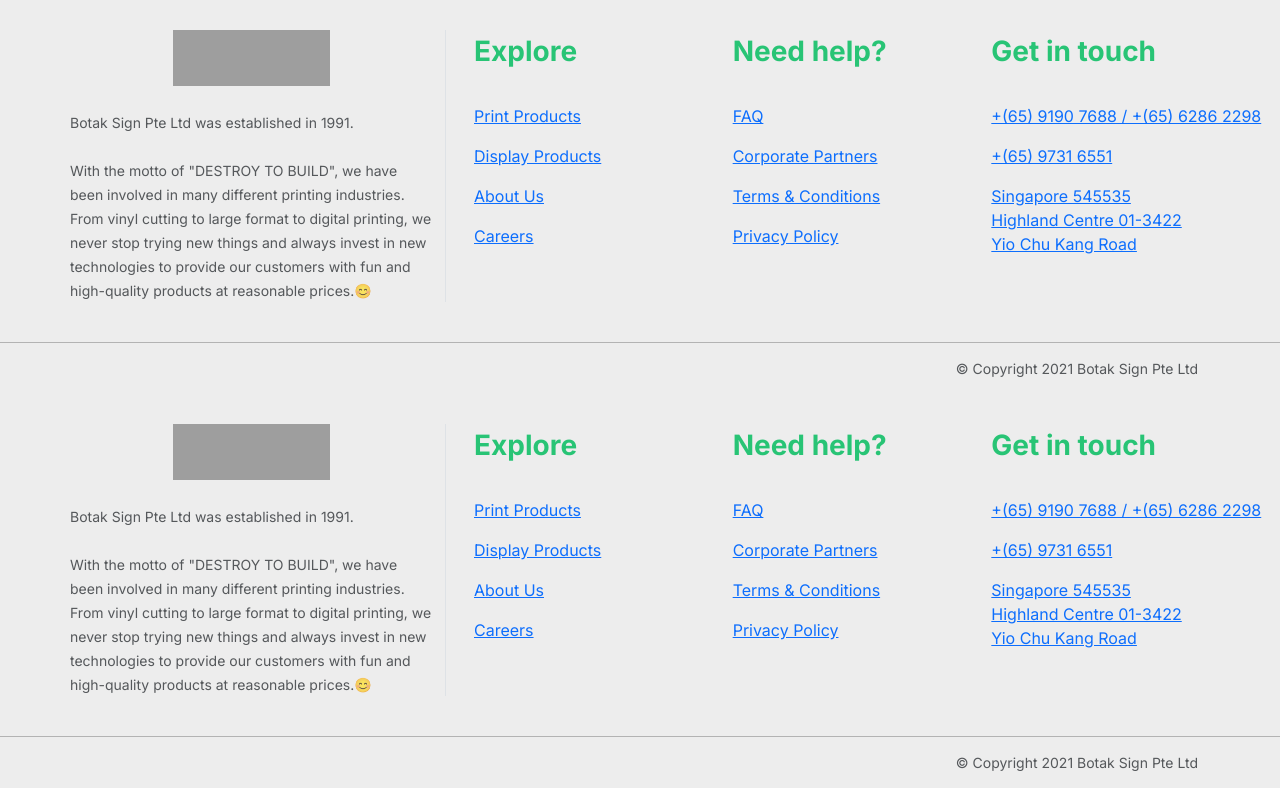
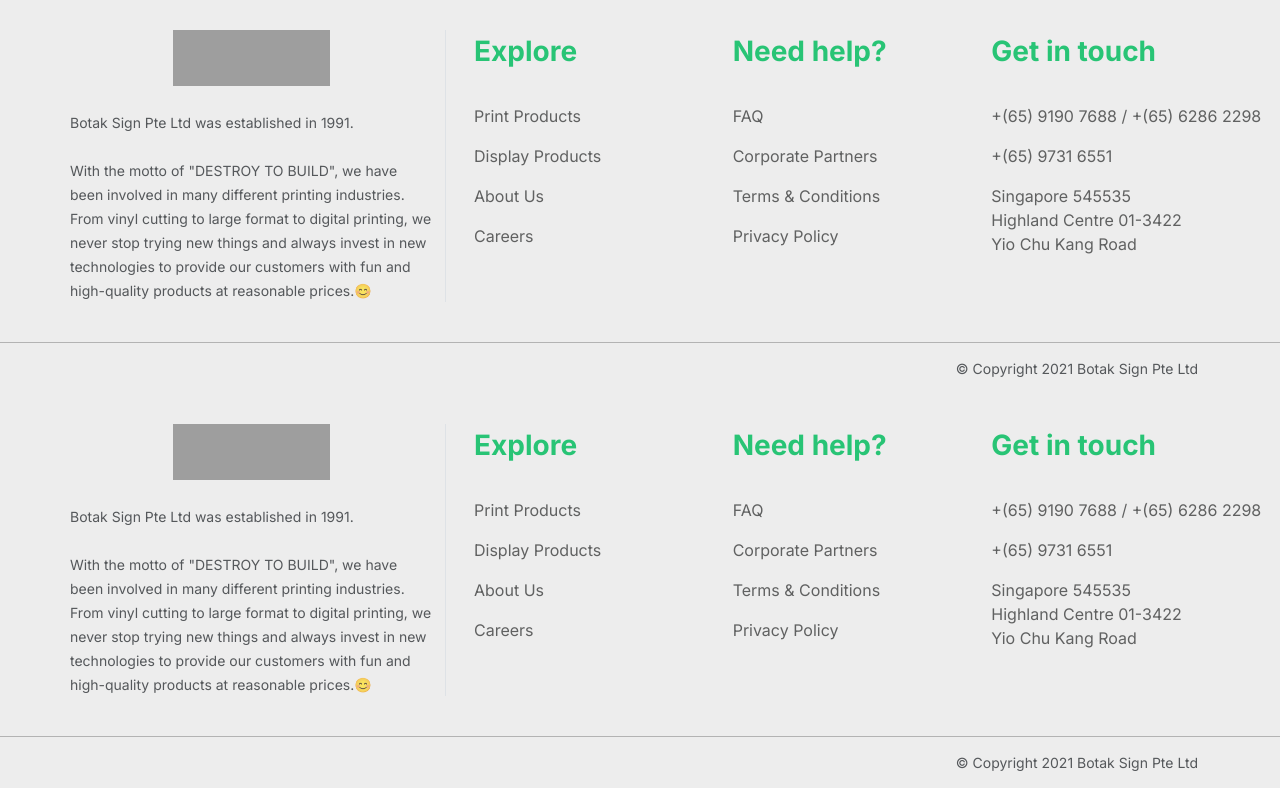
Before and after one commit to Printcart/botaksign-nextjs, a Next.js app: page /components/Footer in a window 1280 px wide. Built offline with nearby package versions, Linux system fonts and the light colour scheme; grey boxes are pictures that could not be loaded.

Commit message:
update icon footer v2

```diff
--- a/src/app/components/Footer/FooterLink.jsx
+++ b/src/app/components/Footer/FooterLink.jsx
@@ -6,10 +6,7 @@ import styles from './footer.module.css';
 const FooterLink = ({ link }) => {
   return (
     <ListGroup.Item className={styles.listItems}>
-      {/* {link.icon && link.icon.lib === 'fa' && (
-        <FontAwesomeIcon icon={link.icon.attr} className={styles.iconFooter} />
-      )} */}
-      <IconFooter link={link} />
+      {link.icon && <IconFooter attr={link.icon.attr} lib={link.icon.lib} />}
       <Link href={link.url} className={styles.footerList}>
         {link.title}
       </Link>
--- a/src/app/components/Footer/FooterList.jsx
+++ b/src/app/components/Footer/FooterList.jsx
@@ -1,4 +1,4 @@
-import { Form, ListGroup, Row } from 'react-bootstrap';
+import { Form, ListGroup } from 'react-bootstrap';
 import FooterLink from './FooterLink';
 import styles from './footer.module.css';
 
--- a/src/app/components/Footer/FooterRight.jsx
+++ b/src/app/components/Footer/FooterRight.jsx
@@ -1,6 +1,5 @@
-import { Col, Row } from 'react-bootstrap';
+import { Col } from 'react-bootstrap';
 import FooterList from './FooterList';
-import styles from './footer.module.css';
 
 const FooterRight = ({ item }) => {
   return (
--- a/src/app/components/Footer/IconFooter.jsx
+++ b/src/app/components/Footer/IconFooter.jsx
@@ -1,14 +1,7 @@
 import React from 'react';
 
-const IconFooter = ({ link }) => {
-  return (
-    <>
-      {link.icon && link.icon.lib === 'fa' && (
-        <i className={link.icon.attr} />
-        // <i className="fa-regular fa-house"></i>;
-      )}
-    </>
-  );
+const IconFooter = ({ attr, lib }) => {
+  return <i className={`${lib} ${lib}-${attr}`}></i>;
 };
 
 export default IconFooter;
--- a/src/app/components/Footer/footer.module.css
+++ b/src/app/components/Footer/footer.module.css
@@ -31,6 +31,8 @@
 }
 .footerList * a {
   font-size: 16px;
+  text-decoration: none;
+  color: rgb(96, 97, 97);
 }
 .footerDescripton {
   font-size: 14px;
```
